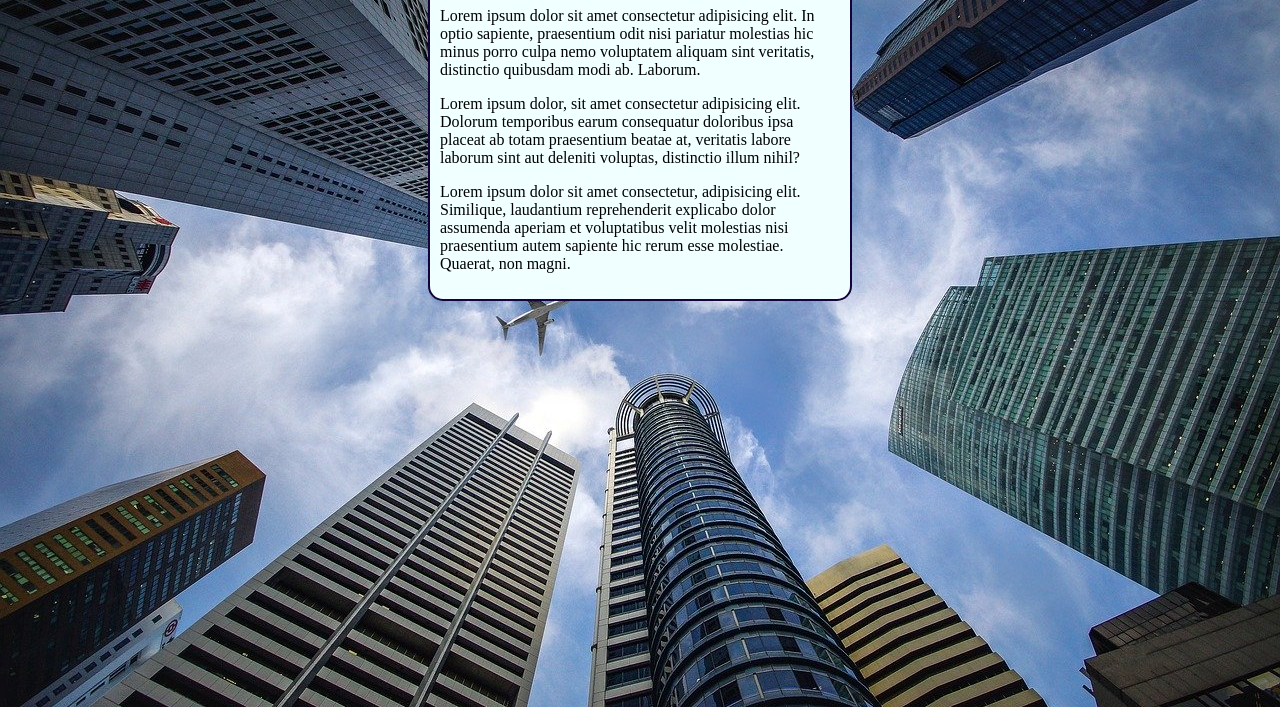
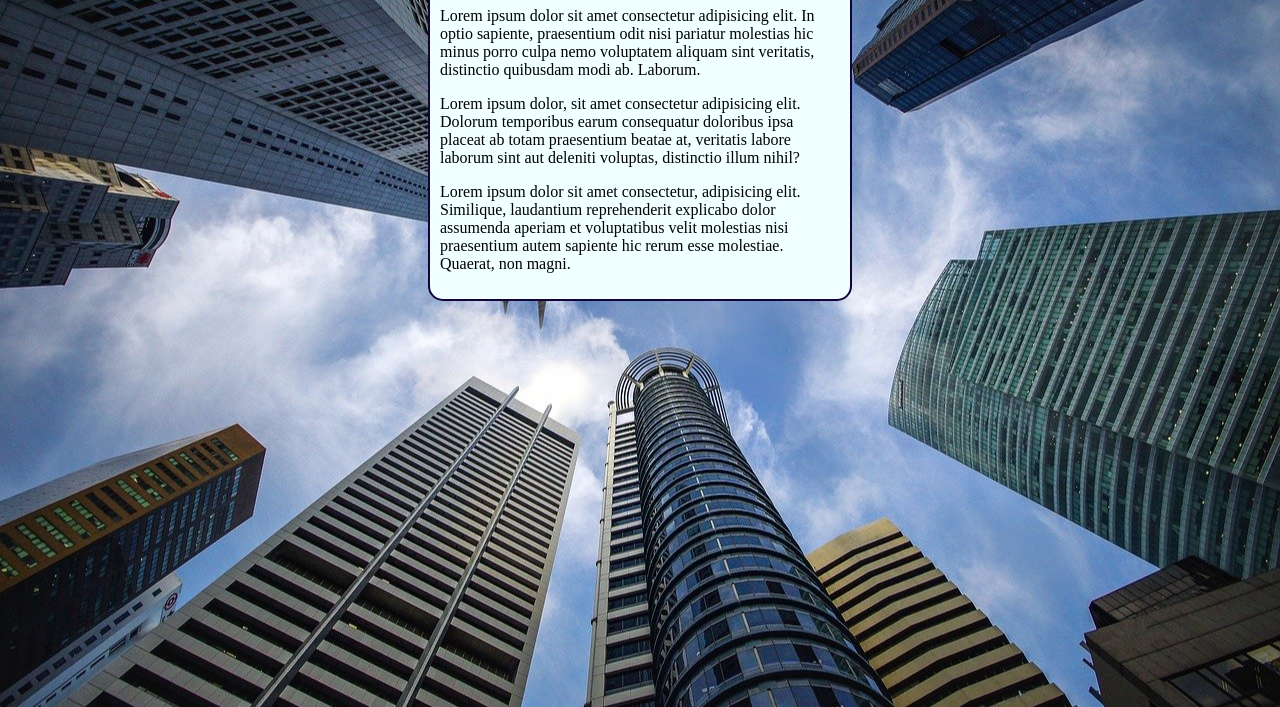
Before and after one commit to Celso-Ribas/html-css-github, a plain HTML site: page exercicios/ex023/fundo004.html in a window 1280 px wide. Shown: the part 93-800 px from the top of the page. Drawn offline with Linux system fonts and the light colour scheme.

Commit message:
Shorthand no background

```diff
--- a/exercicios/ex023/fundo004.html
+++ b/exercicios/ex023/fundo004.html
@@ -3,22 +3,42 @@
 <head>
     <meta charset="UTF-8">
     <meta name="viewport" content="width=device-width, initial-scale=1.0">
-    <title>Document</title>
+    <title>Fundo fixo de tela</title>
 
     <style>
         body {
             height: 100%vh;
+            /*
             background-color: rgb(240, 12, 12);
             background-image: url(wallpaper002.jpg);
             background-position: center top;
             background-repeat:no-repeat;
             background-size: cover;
+            background-attachment: fixed;
+
+            --- background size não aceita no shorthand
 
 
+            Background - shorthand
+            Exemplo : Na sequencia.
+
+            Color,image,position,repeat,--size--,attachment.
+
+
+
+            */
+
+            background: red url(wallpaper002.jpg) center center no-repeat fixed;
+            background-size: cover;
+
         }
+
+
+
+
         main {
             background-color: azure;
-            width: 400px;
+            max-width: 400px;
             padding: 10px;
             margin: auto;
             border: 2px solid rgb(18, 3, 59);
```
